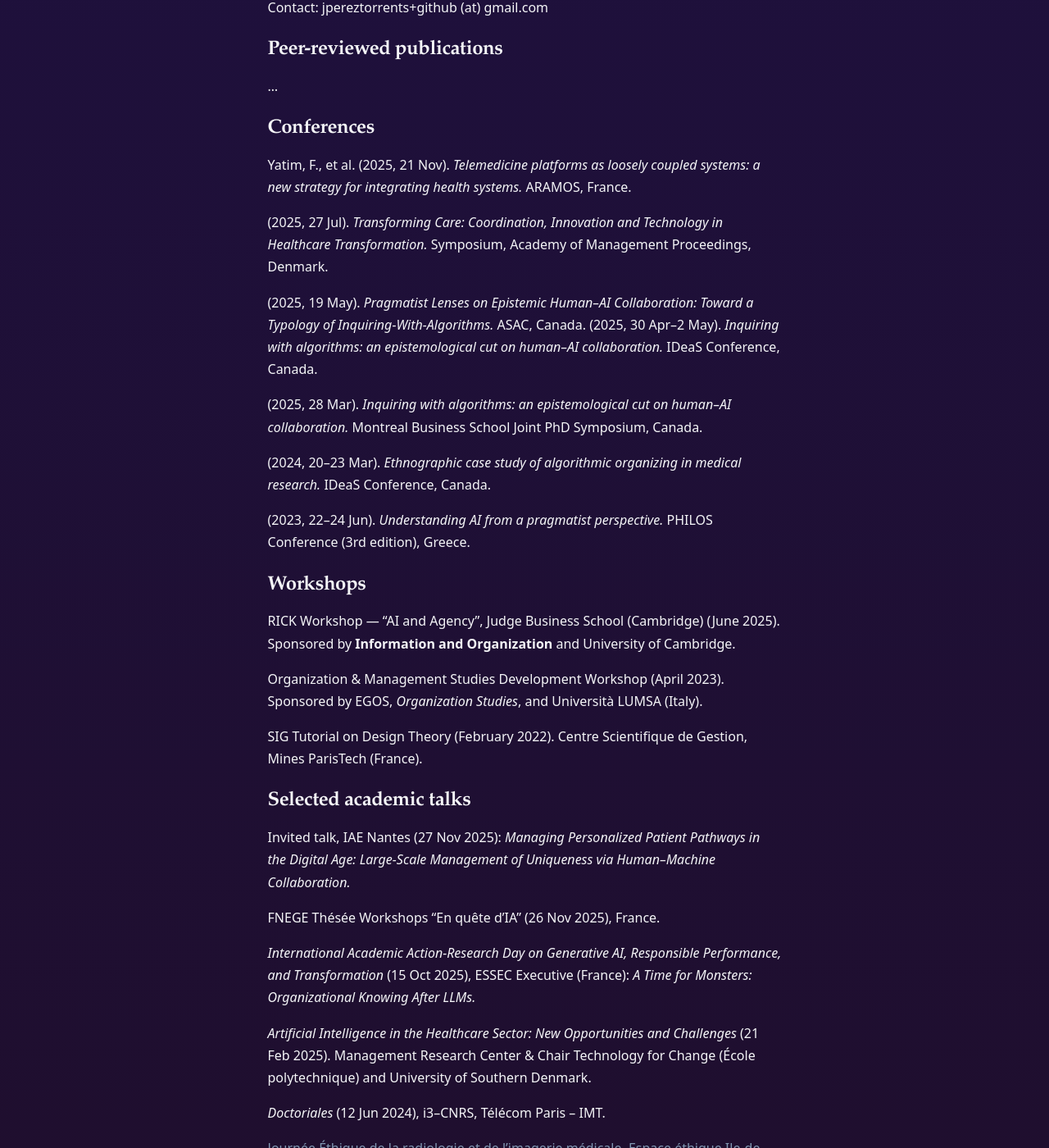
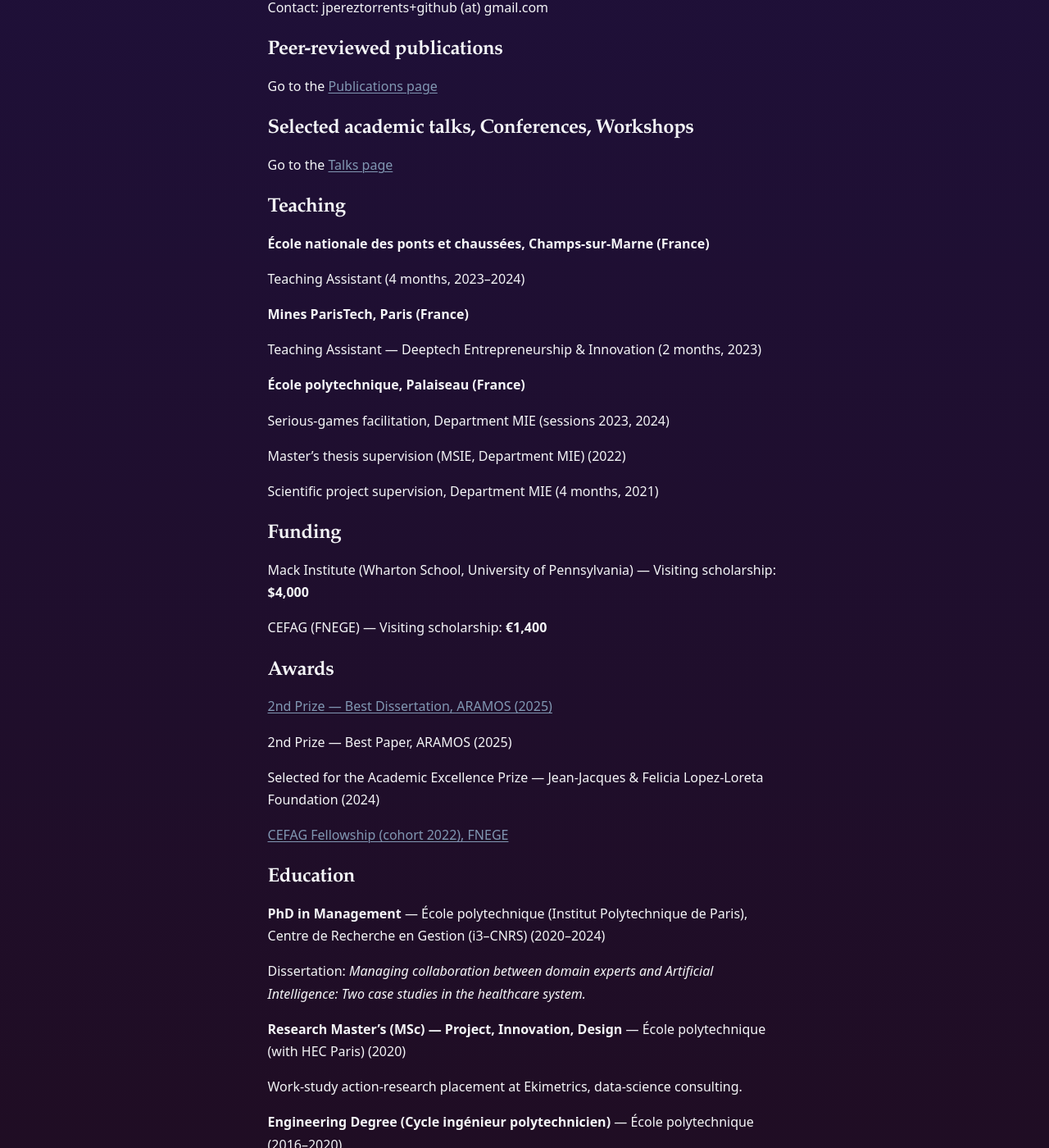
Before and after one commit to JPTorrents/jptorrents.github.io, a Jekyll site: the page built from _pages/cv.md, in a window 1280 px wide and 1400 px high, scrolled down 743 px. Shown: the whole window at 82% size. Built offline with Jekyll 4.4.1, drawn with Linux system fonts in a browser that asks for light colours; some of the changed text lies outside the part shown.

Commit message:
Update cv.md

```diff
--- a/_pages/cv.md
+++ b/_pages/cv.md
@@ -33,59 +33,13 @@ Contact: jpereztorrents+github (at) gmail.com
 
 ## Peer-reviewed publications
 
-...
+ Go to the [Publications page](https://jptorrents.github.io/publications/)
 
-## Conferences
+## Selected academic talks, Conferences, Workshops
 
-Yatim, F., et al. (2025, 21 Nov). *Telemedicine platforms as loosely coupled systems: a new strategy for integrating health systems.* ARAMOS, France.
-
-(2025, 27 Jul). *Transforming Care: Coordination, Innovation and Technology in Healthcare Transformation.* Symposium, Academy of Management Proceedings, Denmark.
-
-(2025, 19 May). *Pragmatist Lenses on Epistemic Human–AI Collaboration: Toward a Typology of Inquiring-With-Algorithms.* ASAC, Canada.
-(2025, 30 Apr–2 May). *Inquiring with algorithms: an epistemological cut on human–AI collaboration.* IDeaS Conference, Canada.
-
-(2025, 28 Mar). *Inquiring with algorithms: an epistemological cut on human–AI collaboration.* Montreal Business School Joint PhD Symposium, Canada.
-
-(2024, 20–23 Mar). *Ethnographic case study of algorithmic organizing in medical research.* IDeaS Conference, Canada.
-
-(2023, 22–24 Jun). *Understanding AI from a pragmatist perspective.* PHILOS Conference (3rd edition), Greece.
-
-## Workshops
-
-RICK Workshop — “AI and Agency”, Judge Business School (Cambridge) (June 2025). Sponsored by **Information and Organization** and University of Cambridge.
-
-Organization & Management Studies Development Workshop (April 2023). Sponsored by EGOS, *Organization Studies*, and Università LUMSA (Italy).
-
-SIG Tutorial on Design Theory (February 2022). Centre Scientifique de Gestion, Mines ParisTech (France).
-
-## Selected academic talks
-
-Invited talk, IAE Nantes (27 Nov 2025): *Managing Personalized Patient Pathways in the Digital Age: Large-Scale Management of Uniqueness via Human–Machine Collaboration.*
-
-FNEGE Thésée Workshops “En quête d’IA” (26 Nov 2025), France.
-
-*International Academic Action-Research Day on Generative AI, Responsible Performance, and Transformation* (15 Oct 2025), ESSEC Executive (France): *A Time for Monsters: Organizational Knowing After LLMs.*
-
-*Artificial Intelligence in the Healthcare Sector: New Opportunities and Challenges* (21 Feb 2025). Management Research Center & Chair Technology for Change (École polytechnique) and University of Southern Denmark.
-
-*Doctoriales* (12 Jun 2024), i3–CNRS, Télécom Paris – IMT.
-
-[Journée Éthique de la radiologie et de l’imagerie médicale, Espace éthique Ile-de-France (18 janvier 2023) *La question du tri et du micro-tri en radiologie*](https://www.youtube.com/watch?v=5H5zft381kg)
-
-*Big Data & Health Seminar* (22 Sep 2022), Paris Santé Campus: *Toward an ethology of AI tools in the healthcare system.*
-
-IP Paris Science Forum (21 Oct 2021), Télécom: *A healthcare revolution?*
-
-CNRS Paul-Langevin Center Summer School, Aussois (5–9 Jul 2021): *AI and the personalization of patient pathways.*
-
-Doctoriales (19 May 2021), i3–CNRS, Mines ParisTech.
-
-AI Winter School (2020), Health Data Hub (online).
-
+ Go to the [Talks page](https://jptorrents.github.io/talks/)
 
 ## Teaching
-
-...
 
 **École nationale des ponts et chaussées, Champs-sur-Marne (France)**
 
@@ -102,7 +56,6 @@ Serious-games facilitation, Department MIE (sessions 2023, 2024)
 Master’s thesis supervision (MSIE, Department MIE) (2022)
 
 Scientific project supervision, Department MIE (4 months, 2021)
-
 
 ## Funding
 
```
